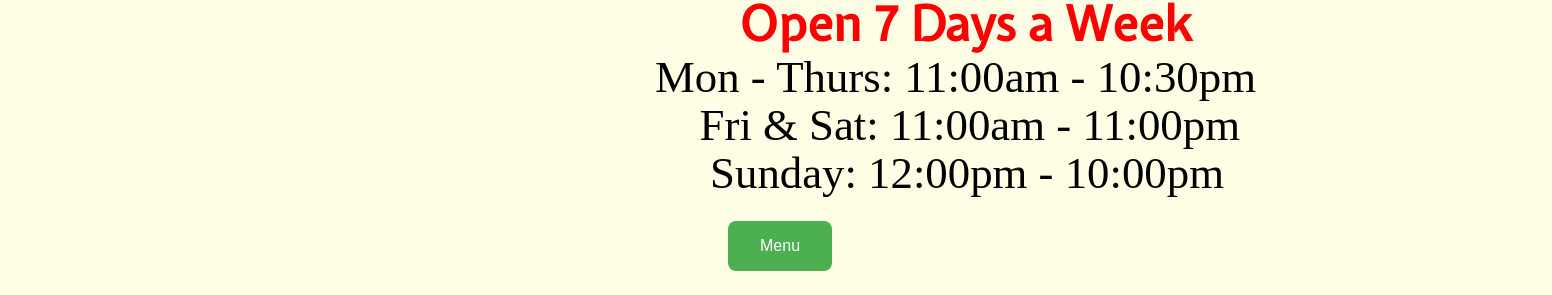
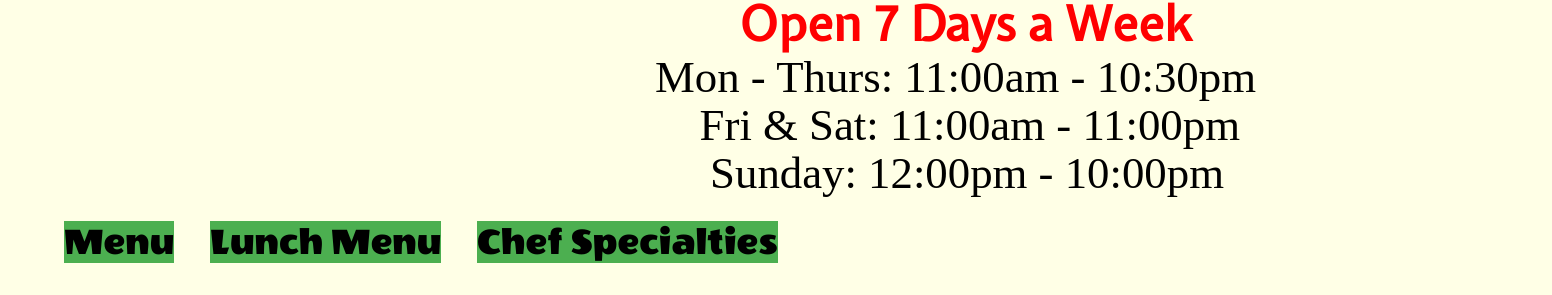
Before and after one commit to jacquelynnWilson/OrientalRestaurant, a plain HTML site: page index.html in a window 1280 px wide. Shown: the part 697-992 px from the top of the page, 1552 px wide, since content can reach past the window. Drawn offline with Linux system fonts and the light colour scheme.

Commit message:
start of menu

```diff
--- a/index.html
+++ b/index.html
@@ -6,32 +6,39 @@
     <meta charset="UTF-8">
     <meta name="viewport" content="width=device-width, initial-scale=1">
     <link rel=stylesheet href=style.css>
-    <link href='ExpletusSans-Regular.ttf' rel='stylesheet'>
+
 </head>
+
 <body>
 
-   <!-- center info -->
-    <h1 class = "name-rest">ORIENTAL</h1>
-    <h2 class = "restaurant">Restaurant</h2>
-    <h3 class = "slogan"> The Best Chinese Food in the Town</h3>
-    <h1 class = "number"> Tel: (201) 487-4455</h1>
-    <h2 class = "seven-eleven"> (Next to 7-Eleven)</h2>
-    <h2 class = "city"> Hackensack, Nj 07601</h2>
-    <h4 class = "we-deliver"> WE DELIVER</h4>
-    <h5 class = "open-days"> Open 7 Days a Week</h5>
+    <!-- center info -->
+    <h1 class="name-rest">ORIENTAL</h1>
+    <h2 class="restaurant">Restaurant</h2>
+    <h3 class="slogan"> The Best Chinese Food in the Town</h3>
+    <h1 class="number"> Tel: (201) 487-4455</h1>
+    <h2 class="seven-eleven"> (Next to 7-Eleven)</h2>
+    <h2 class="city"> Hackensack, Nj 07601</h2>
+    <h4 class="we-deliver"> WE DELIVER</h4>
+    <h5 class="open-days"> Open 7 Days a Week</h5>
 
-    <p class = "hours-mon-thur"> Mon - Thurs: 11:00am - 10:30pm</p>
-    <p class = "hours-fri-sat">Fri & Sat: 11:00am - 11:00pm</p>
-    <p class = "hours-sun">Sunday: 12:00pm - 10:00pm</p>
-
-<div class = "pan-background">
+    <p class="hours-mon-thur"> Mon - Thurs: 11:00am - 10:30pm</p>
+    <p class="hours-fri-sat">Fri & Sat: 11:00am - 11:00pm</p>
+    <p class="hours-sun">Sunday: 12:00pm - 10:00pm</p>
 
 
-</div>
+
+    <div class="pan-background">
+    </div>
+    <!--<button class="button">Menu</button> -->
 
 
-<button class="button">Menu</button>
-
+    <nav>
+        <ul>
+            <li><a href="#">Menu</a></li>
+            <li><a href="lunch-menu.html">Lunch Menu</a></li>
+            <li><a href="#">Chef Specialties</a></li>
+        </ul>
+    </nav>
 
 </body>
 
--- a/style.css
+++ b/style.css
@@ -1,6 +1,10 @@
  @font-face{
      font-family: Expletus;
      src: url(ExpletusSans-Regular.ttf);
+}
+ @font-face{
+     font-family: WendyOne-Regular;
+     src: url(WendyOne-Regular.ttf);
 }
  .name-rest{
      line-height:0rem;
@@ -80,10 +84,7 @@
      font-family: Bebas Neue;
      line-height: 2rem;
 }
-
-
  .pan-background{
-
      background-image: url("pan.png");
      background-repeat: no-repeat;
      background-position: left top;
@@ -92,16 +93,25 @@
      min-height: 100%;
      display: block;
      padding: 0;
-
-
 }
-
-
-
-
-
-
- button{
+ nav{
+}
+ nav ul{
+     list-style: none;
+}
+ nav ul li{
+     display:inline-block;
+     padding: 1rem;
+}
+ nav ul li a{
+     text-decoration: none;
+     font-family: WendyOne-Regular;
+     background-color: #4CAF50;
+     color: black;
+     text-align: center;
+     font-size: 2.5rem;
+}
+/* button{
      background-color: #4CAF50;
      border: none;
      color: white;
@@ -113,12 +123,7 @@
      margin: 1rem 45rem;
      border-radius: .5rem;
 }
-
-
-
-
-
+ */
  body{
      background-color: #ffffe6;
-
 }
```
Also changed, not shown: lunch-menu.html (added, +12 -0 lines), WendyOne-Regular.ttf (added). Lines whose indentation alone changed are shown as unchanged.
